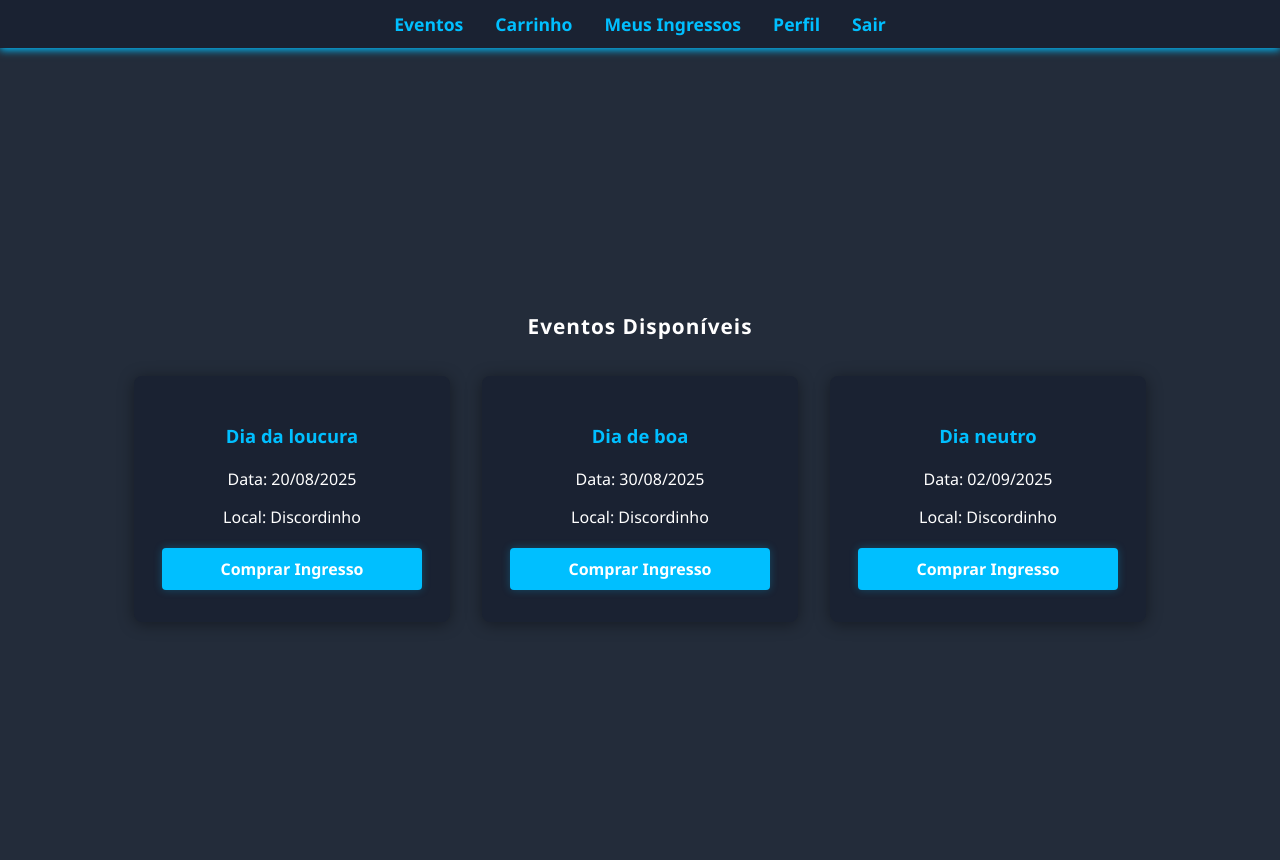
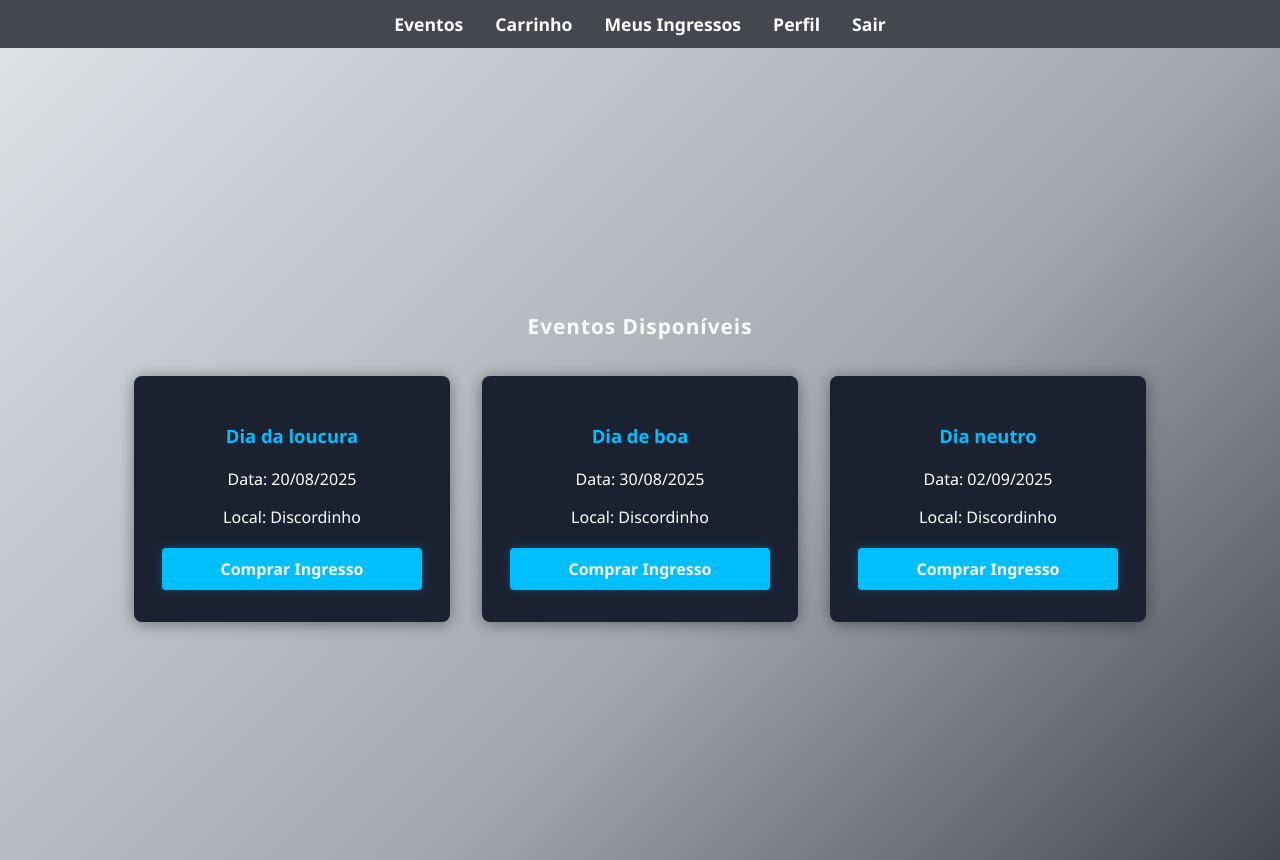
Before and after one commit to eunaosouia/bilheteria-html-css, a plain HTML site: page home.html in a window 1280 px wide. Drawn offline with Linux system fonts and the light colour scheme.

Commit message:
melhora gráfica

```diff
--- a/styles.css
+++ b/styles.css
@@ -13,7 +13,7 @@
 
 /* RESET E BODY */
 body {
-    background: var(--bg-color);
+    background: linear-gradient(135deg, #e0e3e8 0%, #a3a8b0 60%, #44474f 100%);
     color: var(--text-color);
     min-height: 100vh;
     margin: 0;
@@ -28,8 +28,8 @@ body {
 /* HEADER FIXO */
 .main-header {
     width: 100%;
-    background: var(--container-bg);
-    box-shadow: 0 2px 8px var(--primary);
+    background: #44474f;
+    box-shadow: none;
     padding: 12px 0;
     position: fixed;
     top: 0;
@@ -45,7 +45,7 @@ body {
 }
 
 .main-header a {
-    color: var(--primary);
+    color: #fff;
     text-decoration: none;
     font-weight: bold;
     font-size: 1.1rem;
@@ -53,8 +53,8 @@ body {
 }
 
 .main-header a:hover {
-    color: var(--text-color);
-    text-shadow: 0 0 6px var(--primary);
+    color: #e0e3e8;
+    text-shadow: none;
 }
 
 /* CONTAINER CENTRALIZADO */
```
